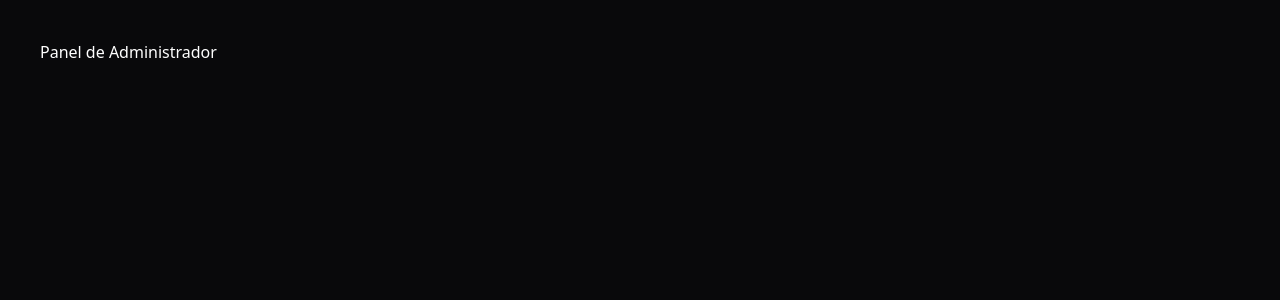
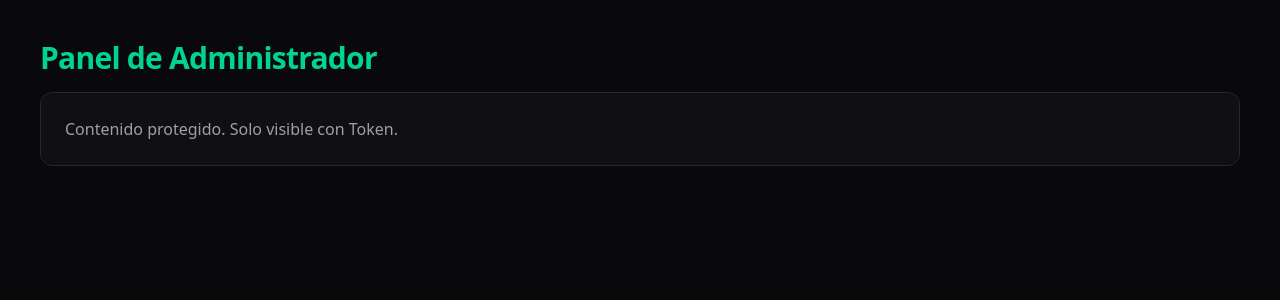
Before and after one commit to cchrrisppatrickk/gym-app-v2, a Next.js app in the folder frontend/: page /admin/dashboard in a window 1280 px wide. Shown: the top 300 px of the page. Built offline with nearby package versions, Linux system fonts and the light colour scheme; no server answers; sample sign-in values are in the browser's storage.

Commit message:
feat(frontend): implementacion de auth guard en el cliente para proteger rutas privadas (Fase 2.2.3)

```diff
--- a/frontend/src/app/admin/dashboard/page.tsx
+++ b/frontend/src/app/admin/dashboard/page.tsx
@@ -1 +1,16 @@
-export default function AdminDashboard() { return <div className="p-10 text-white">Panel de Administrador</div>; }
+"use client";
+
+import ProtectedRoute from "@/components/auth/ProtectedRoute";
+
+export default function AdminDashboard() {
+    return (
+        <ProtectedRoute>
+            <div className="p-10 text-white bg-zinc-950 min-h-screen font-sans">
+                <h1 className="text-3xl font-bold text-emerald-400 mb-4 tracking-tight">Panel de Administrador</h1>
+                <div className="rounded-xl border border-zinc-800 bg-zinc-900/50 p-6 backdrop-blur-sm">
+                    <p className="text-zinc-400">Contenido protegido. Solo visible con Token.</p>
+                </div>
+            </div>
+        </ProtectedRoute>
+    );
+}
--- a/frontend/src/app/recepcion/caja/page.tsx
+++ b/frontend/src/app/recepcion/caja/page.tsx
@@ -1 +1,16 @@
-export default function RecepcionCaja() { return <div className="p-10 text-white">Recepción y Caja</div>; }
+"use client";
+
+import ProtectedRoute from "@/components/auth/ProtectedRoute";
+
+export default function RecepcionCaja() {
+    return (
+        <ProtectedRoute>
+            <div className="p-10 text-white bg-zinc-950 min-h-screen font-sans">
+                <h1 className="text-3xl font-bold text-emerald-400 mb-4 tracking-tight">Recepción y Caja</h1>
+                <div className="rounded-xl border border-zinc-800 bg-zinc-900/50 p-6 backdrop-blur-sm">
+                    <p className="text-zinc-400">Contenido protegido. Solo visible con Token.</p>
+                </div>
+            </div>
+        </ProtectedRoute>
+    );
+}
--- /dev/null
+++ b/frontend/src/components/auth/ProtectedRoute.tsx
@@ -0,0 +1,33 @@
+"use client";
+
+import { useEffect, useState } from "react";
+import { useRouter } from "next/navigation";
+import { authService } from "@/services/auth.service";
+
+export default function ProtectedRoute({ children }: { children: React.ReactNode }) {
+    const [isAuthorized, setIsAuthorized] = useState(false);
+    const router = useRouter();
+
+    useEffect(() => {
+        const token = authService.getToken();
+
+        // Si no hay token, lo pateamos al login inmediatamente
+        if (!token) {
+            router.replace("/login");
+        } else {
+            // Si hay token, le damos luz verde para ver la página
+            setIsAuthorized(true);
+        }
+    }, [router]);
+
+    // Mientras verifica (milisegundos), mostramos una pantalla de carga oscura
+    if (!isAuthorized) {
+        return (
+            <div className="flex min-h-screen items-center justify-center bg-zinc-950">
+                <div className="h-8 w-8 animate-spin rounded-full border-4 border-emerald-500 border-t-transparent"></div>
+            </div>
+        );
+    }
+
+    return <>{children}</>;
+}
```
